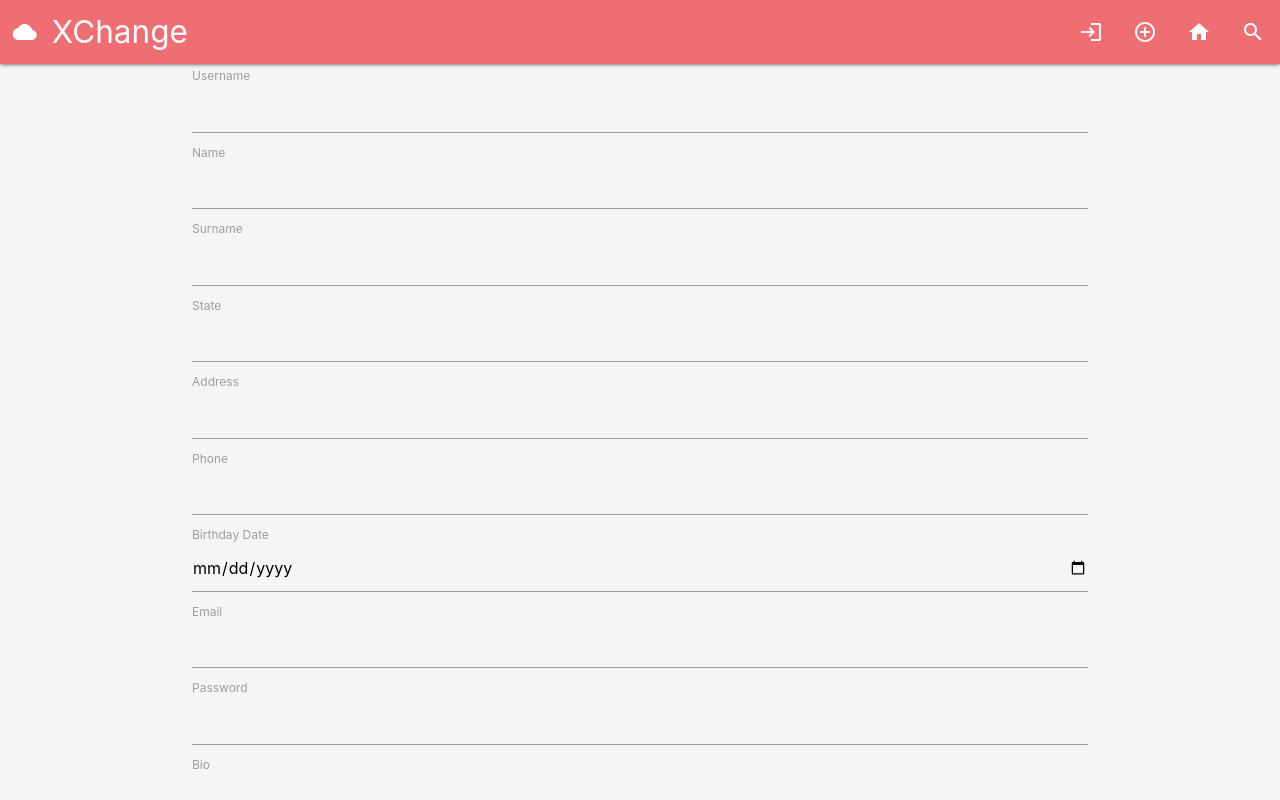
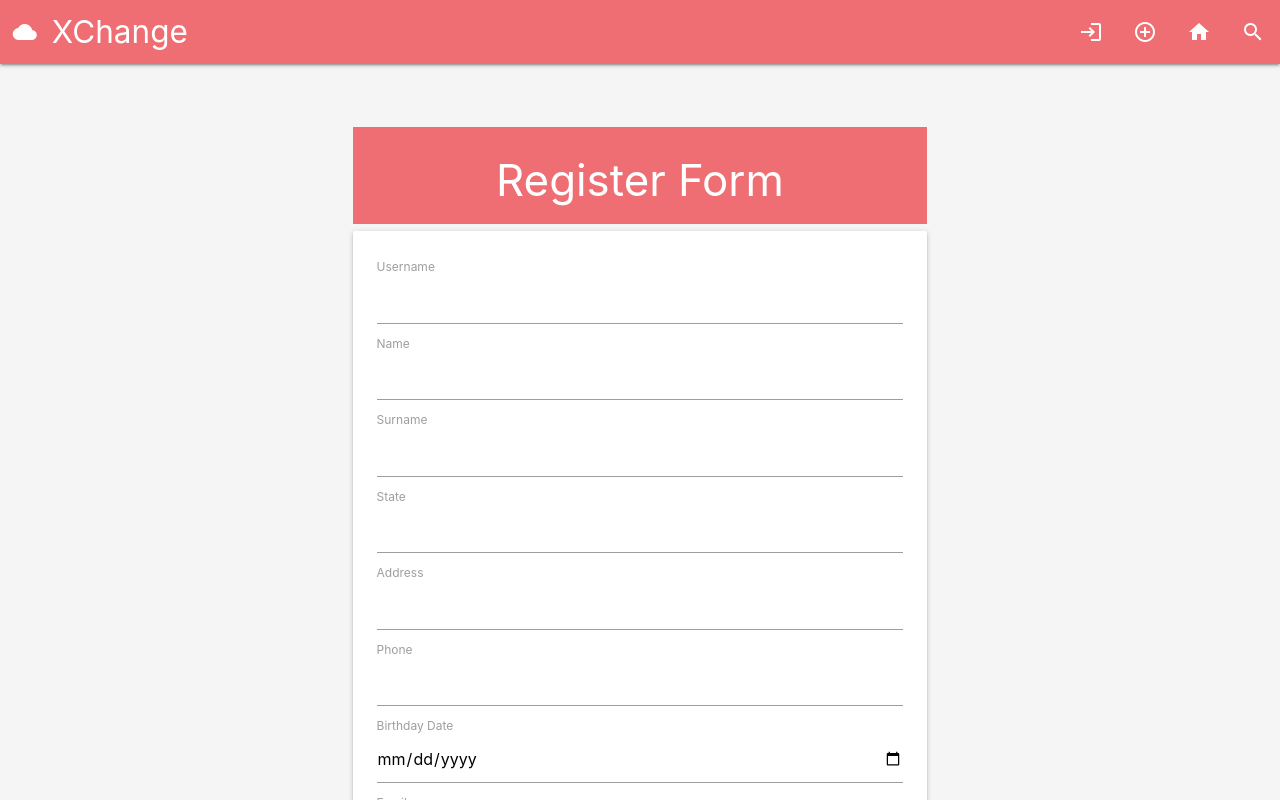
Before and after one commit to filippo-lampa/XChange, an Angular app in the folder Angular/: page /register in a window 1280 px wide. Shown: the top 800 px of the page. Built offline with nearby package versions, Linux system fonts and the light colour scheme.

Commit message:
Form are now good-looking

```diff
--- a/Angular/src/app/login/login.component.html
+++ b/Angular/src/app/login/login.component.html
@@ -11,7 +11,7 @@
       <div class="card">
 
         <div class="card-action materialize-red lighten-2 white-text">
-  <h3>Login Form</h3>
+          <h3 class="center">Login Form</h3>
         </div>
 
         <form *ngIf="!isLoggedIn" name="form" (ngSubmit)="onLogin()" #f="ngForm" novalidate>
@@ -20,13 +20,14 @@
 
             <div class="form-field">
               <label for="username">Username</label>
-  <input type="text" class="form-control" name="email" [(ngModel)]="form.email" required #username="ngModel" />
+              <input type="text" class="form-control" name="email" [(ngModel)]="form.email" required
+                #username="ngModel" />
             </div><br>
 
             <div class="form-field">
               <label for="password">Password</label>
-  <input type="password" class="form-control" name="password" [(ngModel)]="form.password" required minlength="6"
-  #password="ngModel" />
+              <input type="password" class="form-control" name="password" [(ngModel)]="form.password" required
+                minlength="6" #password="ngModel" />
             </div><br>
 
             <div class="form-field">
@@ -34,3 +35,8 @@
             </div><br>
 
           </div>
+        </form>
+      </div>
+    </div>
+  </div>
+</div>
--- a/Angular/src/app/login/login.component.ts
+++ b/Angular/src/app/login/login.component.ts
@@ -7,6 +7,9 @@ import { User } from '../shared/models/user.model';
 import { UserService } from '../shared/services/user.service';
 import { NotificationService } from '../shared/services/notification.service';
 import { SwPush } from '@angular/service-worker';
+
+// @ts-ignore
+import * as M from "../../../node_modules/materialize-css/dist/js/materialize";
 
 @Component({
   selector: 'app-login',
@@ -42,7 +45,6 @@ export class LoginComponent implements OnInit {
     }
     this.authService.postAuth(authData).subscribe(
       data => {
-
         this.userId = data.userId;
         this.swPush.requestSubscription({ serverPublicKey: this.VAPID_PUBLIC_KEY })
           .then(sub => { console.log(sub); this.notificationService.addPushSubscriber(sub, this.userId).subscribe(data => console.log("ok")) })
@@ -54,6 +56,7 @@ export class LoginComponent implements OnInit {
         this.reloadPage();
       },
       err => {
+        M.toast({ html: 'Invalid email or password', classes: 'rounded red toast-container' });
         console.log(err.error.message);
         this.isLoggedIn = false;
       }
--- a/Angular/src/app/register/register.component.css
+++ b/Angular/src/app/register/register.component.css
@@ -0,0 +1,7 @@
+#register-form{
+    margin-top: 7%;
+}
+
+.card-action{
+    padding:1px;
+}
--- a/Angular/src/app/register/register.component.html
+++ b/Angular/src/app/register/register.component.html
@@ -1,29 +1,100 @@
-<div>
+<div id="register-form">
+    <div class="row">
+        <div class=" col s12 m10 l8 offset-m1 offset-l2">
+            <div class="card-action materialize-red lighten-2 white-text">
+                <h3 class="center">Register Form</h3>
+            </div>
+            <div class="card">
                 <form name="form" (ngSubmit)="onRegister()" #f="ngForm" novalidate>
+
+                    <div class="card-content">
                         <label>Username</label>
-        <input type="text" class="form-control" name="username" [(ngModel)]="form.username" #username="ngModel" />
+                        <input type="text" class="form-control" name="username" [(ngModel)]="form.username"
+                            #username="ngModel" />
                         <label>Name</label>
-        <input type="text" class="form-control" name="name" [(ngModel)]="form.name" #username="ngModel" />
+                        <input type="text" class="form-control" name="name" [(ngModel)]="form.name"
+                            #username="ngModel" />
                         <label>Surname</label>
-        <input type="text" class="form-control" name="surname" [(ngModel)]="form.surname" #username="ngModel" />
+                        <input type="text" class="form-control" name="surname" [(ngModel)]="form.surname"
+                            #username="ngModel" />
                         <label>State</label>
-        <input type="text" class="form-control" name="address" [(ngModel)]="form.state" #username="ngModel" />
+                        <input type="text" class="form-control" name="address" [(ngModel)]="form.state"
+                            #username="ngModel" />
                         <label>Address</label>
-        <input type="text" class="form-control" name="address" [(ngModel)]="form.address" #username="ngModel" />
+                        <input type="text" class="form-control" name="address" [(ngModel)]="form.address"
+                            #username="ngModel" />
                         <label>Phone</label>
-        <input type="number" class="form-control" name="phone" [(ngModel)]="form.phone" #username="ngModel" />
+                        <input type="number" class="form-control" name="phone" [(ngModel)]="form.phone"
+                            #username="ngModel" />
                         <label>Birthday Date</label>
-        <input type="Date" class="form-control" name="birthday" [(ngModel)]="form.birthday" #username="ngModel" />
+                        <input type="Date" class="form-control" name="birthday" [(ngModel)]="form.birthday"
+                            #username="ngModel" />
                         <label>Email</label>
-        <input type="email" class="form-control" name="email" [(ngModel)]="form.email" #username="ngModel" />
+                        <input type="email" class="form-control" name="email" [(ngModel)]="form.email"
+                            #username="ngModel" />
                         <label>Password</label>
-        <input type="password" class="form-control" name="password" [(ngModel)]="form.password" #username="ngModel" />
+                        <input type="password" class="form-control" name="password" [(ngModel)]="form.password"
+                            #username="ngModel" />
                         <label>Bio</label>
                         <input type="text" class="form-control" name="bio" [(ngModel)]="form.bio" #username="ngModel" />
                         <label>Profile image URL</label>
-        <input type="text" class="form-control" name="bio" [(ngModel)]="form.profilePicUrl" #username="ngModel" />
+                        <input type="text" class="form-control" name="bio" [(ngModel)]="form.profilePicUrl"
+                            #username="ngModel" />
                         <button class="btn">
                             Register
                         </button>
+                    </div>
                 </form>
             </div>
+        </div>
+        <!--
+        <div class="show-on-large col s12 l7 ">
+            <div class="card-action materialize-red lighten-2 white-text">
+                <h3 class="center">Register Form</h3>
+            </div>
+            <div class="card">
+                <form name="form" (ngSubmit)="onRegister()" #f="ngForm" novalidate>
+
+                    <div class="card-content">
+                        <label>Username</label>
+                        <input type="text" class="form-control" name="username" [(ngModel)]="form.username"
+                            #username="ngModel" />
+                        <label>Name</label>
+                        <input type="text" class="form-control" name="name" [(ngModel)]="form.name"
+                            #username="ngModel" />
+                        <label>Surname</label>
+                        <input type="text" class="form-control" name="surname" [(ngModel)]="form.surname"
+                            #username="ngModel" />
+                        <label>State</label>
+                        <input type="text" class="form-control" name="address" [(ngModel)]="form.state"
+                            #username="ngModel" />
+                        <label>Address</label>
+                        <input type="text" class="form-control" name="address" [(ngModel)]="form.address"
+                            #username="ngModel" />
+                        <label>Phone</label>
+                        <input type="number" class="form-control" name="phone" [(ngModel)]="form.phone"
+                            #username="ngModel" />
+                        <label>Birthday Date</label>
+                        <input type="Date" class="form-control" name="birthday" [(ngModel)]="form.birthday"
+                            #username="ngModel" />
+                        <label>Email</label>
+                        <input type="email" class="form-control" name="email" [(ngModel)]="form.email"
+                            #username="ngModel" />
+                        <label>Password</label>
+                        <input type="password" class="form-control" name="password" [(ngModel)]="form.password"
+                            #username="ngModel" />
+                        <label>Bio</label>
+                        <input type="text" class="form-control" name="bio" [(ngModel)]="form.bio" #username="ngModel" />
+                        <label>Profile image URL</label>
+                        <input type="text" class="form-control" name="bio" [(ngModel)]="form.profilePicUrl"
+                            #username="ngModel" />
+                        <button class="btn">
+                            Register
+                        </button>
+                    </div>
+                </form>
+            </div>
+        </div>
+        -->
+
+    </div>
```
Also changed, not shown: Angular/src/app/product-list/product-list.component.html (+4 -3 lines), Angular/src/app/login/login.component.css (line endings or trailing spaces), 1 other file (tests, documents, lock files or other folders). Lines whose indentation alone changed are shown as unchanged.
